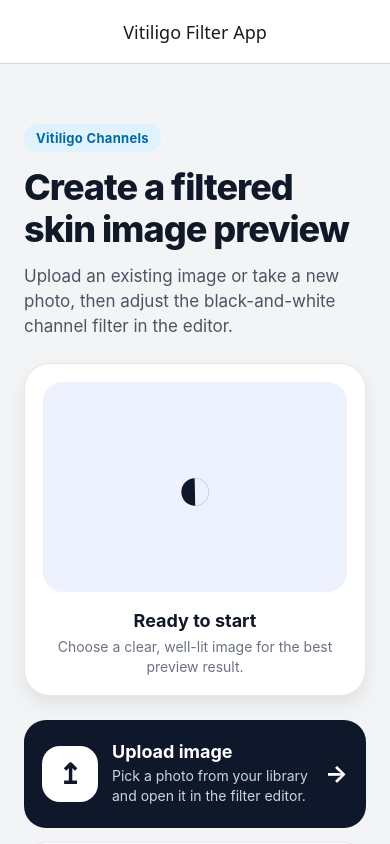
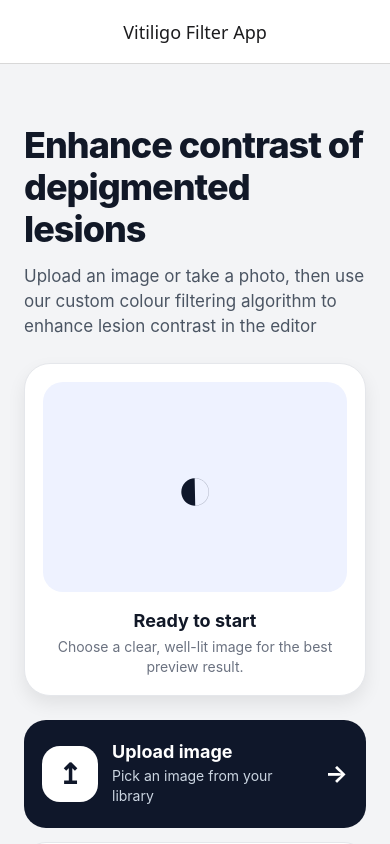
Before and after one commit to SCI-PHI-Lab/vitiligo-channels-app, a React Native app in the folder client/: screen / in a window 390 px wide. Built offline with nearby package versions, Linux system fonts and the light colour scheme; what @shopify/react-native-skia, react-native-worklets would draw is missing.

Commit message:
Alter home page text

```diff
--- a/client/src/screens/HomeScreen.tsx
+++ b/client/src/screens/HomeScreen.tsx
@@ -1,5 +1,4 @@
 import { useState } from 'react';
-import * as ImagePicker from 'expo-image-picker';
 import type { NativeStackScreenProps } from '@react-navigation/native-stack';
 import {
   ActivityIndicator,
@@ -10,9 +9,9 @@ import {
   Text,
   View,
 } from 'react-native';
-
 import type { RootStackParamList } from '~/screens/RootNavigator';
 import { useImageStore } from '~/utils/image/imageStore';
+import { launchImageLibraryAsync } from 'expo-image-picker';
 
 type Props = NativeStackScreenProps<RootStackParamList, 'Home'>;
 
@@ -24,7 +23,7 @@ export function HomeScreen({ navigation }: Props) {
     try {
       setIsPickingImage(true);
 
-      const result = await ImagePicker.launchImageLibraryAsync({
+      const result = await launchImageLibraryAsync({
         mediaTypes: ['images'],
         quality: 1,
         allowsEditing: false,
@@ -68,15 +67,12 @@ export function HomeScreen({ navigation }: Props) {
       bounces={false}
     >
       <View style={styles.hero}>
-        <View style={styles.badge}>
-          <Text style={styles.badgeText}>Vitiligo Channels</Text>
-        </View>
-
-        <Text style={styles.title}>Create a filtered skin image preview</Text>
-
+        <Text style={styles.title}>
+          Enhance contrast of depigmented lesions
+        </Text>
         <Text style={styles.subtitle}>
-          Upload an existing image or take a new photo, then adjust the
-          black-and-white channel filter in the editor.
+          Upload an image or take a photo, then use our custom colour filtering
+          algorithm to enhance lesion contrast in the editor
         </Text>
       </View>
 
@@ -96,7 +92,7 @@ export function HomeScreen({ navigation }: Props) {
       <View style={styles.actions}>
         <ActionCard
           title='Upload image'
-          description='Pick a photo from your library and open it in the filter editor.'
+          description='Pick an image from your library'
           icon='↥'
           onPress={pickImage}
           disabled={isPickingImage}
@@ -106,7 +102,7 @@ export function HomeScreen({ navigation }: Props) {
 
         <ActionCard
           title='Take photo'
-          description='Use the camera, then continue directly to the filter editor.'
+          description='Use camera to capture a photo'
           icon='◎'
           onPress={takePhoto}
           disabled={isPickingImage}
@@ -116,8 +112,8 @@ export function HomeScreen({ navigation }: Props) {
       <View style={styles.footerCard}>
         <Text style={styles.footerTitle}>Tip</Text>
         <Text style={styles.footerText}>
-          For consistent results, avoid harsh shadows and keep the affected area
-          centered in the frame.
+          For best results, avoid harsh shadows and keep the affected area
+          centered in the frame
         </Text>
       </View>
     </ScrollView>
```
